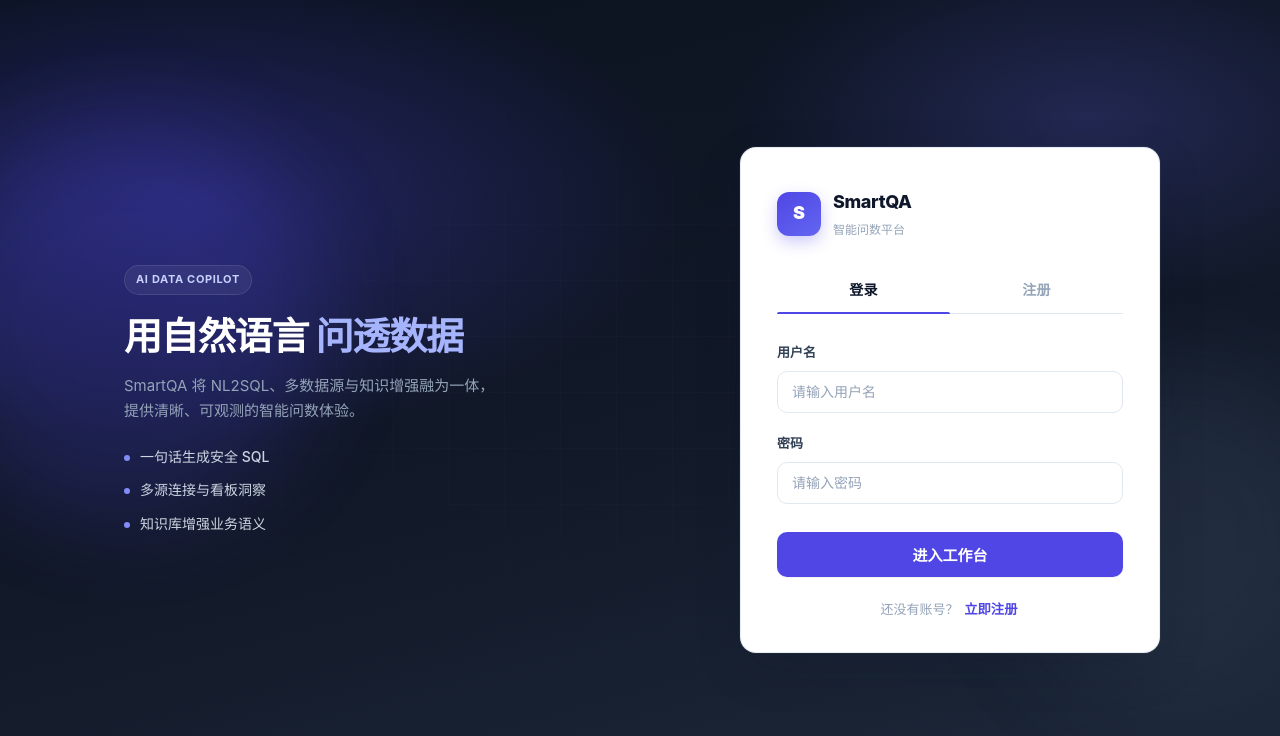
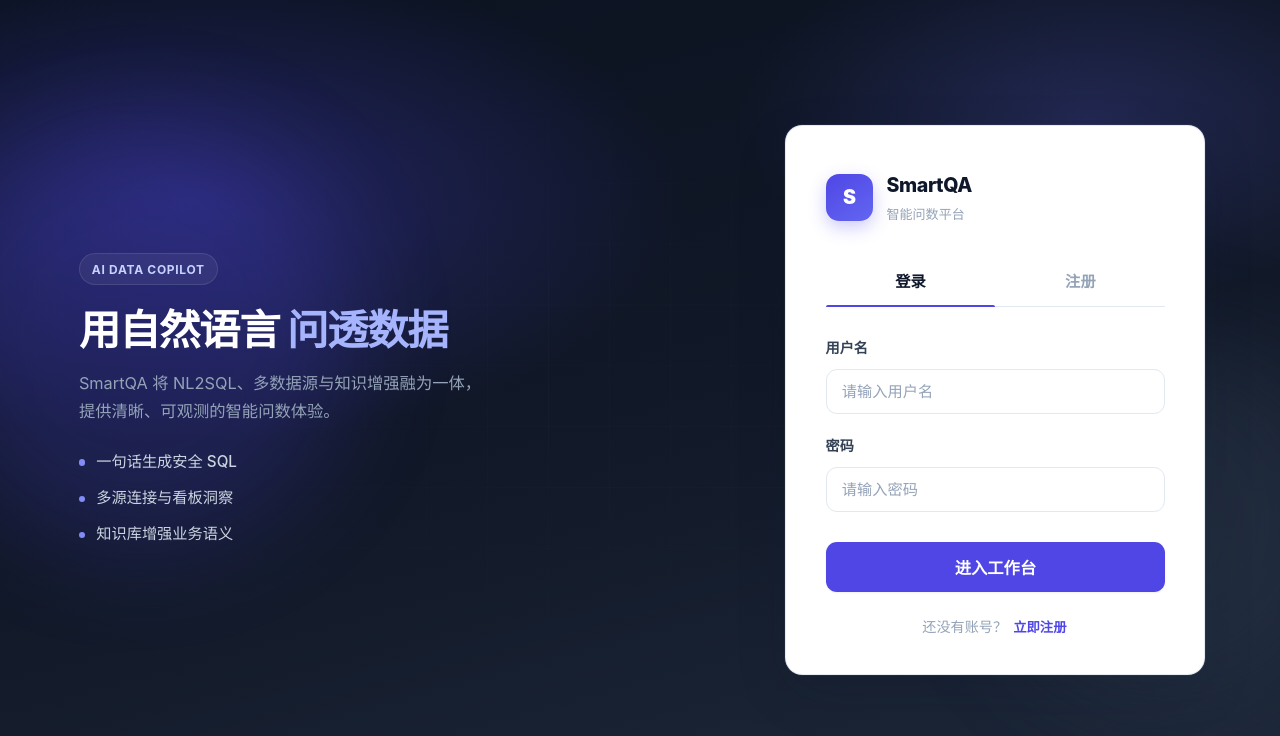
Before and after one commit to flowerwithwind/wenshu, a Vue app in the folder frontend/: page /login in a window 1280 px wide. Shown: the top 736 px of the page. Built offline with nearby package versions, Linux system fonts and the light colour scheme; no server answers.

Commit message:
feat(frontend): fluid root type scale for viewport-adaptive UI

```diff
--- a/frontend/package.json
+++ b/frontend/package.json
@@ -7,7 +7,9 @@
     "dev": "vite",
     "build": "vite build",
     "preview": "vite preview",
-    "test:ui": "node scripts/check-ui-tokens.mjs"
+    "test:ui": "node scripts/check-ui-tokens.mjs",
+    "test:scale": "node scripts/check-fluid-scale.mjs",
+    "test": "node scripts/check-ui-tokens.mjs && node scripts/check-fluid-scale.mjs"
   },
   "dependencies": {
     "vue": "^3.4.0",
--- a/frontend/src/layouts/AppLayout.vue
+++ b/frontend/src/layouts/AppLayout.vue
@@ -127,6 +127,7 @@ function isActive(item) {
 </script>
 
 <style scoped>
+/* Shell sizes in rem so they track the fluid root type scale */
 .app-shell {
   display: flex;
   height: 100vh;
@@ -138,80 +139,81 @@ function isActive(item) {
 }
 
 .nav-rail {
-  width: 228px;
+  width: 14.25rem;
   height: 100%;
   background: linear-gradient(180deg, var(--bg-sidebar) 0%, var(--bg-sidebar-elevated) 55%, #0f172a 100%);
   color: #e2e8f0;
   display: flex;
   flex-direction: column;
-  padding: 16px 12px;
+  padding: var(--space-md) 0.75rem;
   flex-shrink: 0;
   transition: width var(--transition-slow) var(--ease-out);
   z-index: 40;
   overflow: hidden;
   border-right: 1px solid rgba(148, 163, 184, 0.08);
-  box-shadow: 4px 0 24px rgba(2, 6, 23, 0.2);
+  box-shadow: 0.25rem 0 1.5rem rgba(2, 6, 23, 0.2);
 }
 
 .nav-rail.collapsed {
-  width: 72px;
+  width: 4.5rem;
 }
 
 .nav-brand {
   display: flex;
   align-items: center;
-  gap: 10px;
-  padding: 8px 10px 18px;
+  gap: 0.625rem;
+  padding: 0.5rem 0.625rem 1.125rem;
 }
 
 .brand-mark {
-  width: 36px;
-  height: 36px;
-  border-radius: 10px;
+  width: 2.25rem;
+  height: 2.25rem;
+  border-radius: 0.625rem;
   background: var(--brand-gradient);
   display: flex;
   align-items: center;
   justify-content: center;
   font-weight: 800;
+  font-size: 1rem;
   color: #fff;
   flex-shrink: 0;
-  box-shadow: 0 8px 18px rgba(79, 70, 229, 0.35);
+  box-shadow: 0 0.5rem 1.125rem rgba(79, 70, 229, 0.35);
 }
 
 .brand-title {
   font-weight: 800;
-  font-size: 15px;
+  font-size: 0.9375rem;
   letter-spacing: -0.02em;
 }
 
 .brand-sub {
-  font-size: 11px;
+  font-size: 0.6875rem;
   color: var(--text-tertiary);
 }
 
 .nav-menu {
   display: flex;
   flex-direction: column;
-  gap: 4px;
+  gap: var(--space-xs);
   flex: 1;
 }
 
 .nav-item {
   display: flex;
   align-items: center;
-  gap: 10px;
-  padding: 11px 12px;
-  border-radius: 12px;
+  gap: 0.625rem;
+  padding: 0.6875rem 0.75rem;
+  border-radius: 0.75rem;
   color: #94a3b8;
   text-decoration: none;
-  font-size: 13px;
+  font-size: 0.8125rem;
   font-weight: 600;
 }
 
 .nav-item:hover {
   background: rgba(255, 255, 255, 0.06);
   color: #e2e8f0;
-  transform: translateX(2px);
+  transform: translateX(0.125rem);
 }
 
 .nav-item.active {
@@ -222,35 +224,35 @@ function isActive(item) {
 
 .nav-icon {
   display: inline-flex;
-  width: 20px;
+  width: 1.25rem;
   justify-content: center;
   flex-shrink: 0;
 }
 
 .nav-user {
-  margin-top: 12px;
-  padding-top: 12px;
+  margin-top: 0.75rem;
+  padding-top: 0.75rem;
   border-top: 1px solid rgba(255, 255, 255, 0.06);
 }
 
 .user-info {
   display: flex;
   align-items: center;
-  gap: 10px;
-  padding: 8px 6px;
+  gap: 0.625rem;
+  padding: 0.5rem 0.375rem;
 }
 
 .user-avatar {
-  width: 32px;
-  height: 32px;
-  border-radius: 8px;
+  width: 2rem;
+  height: 2rem;
+  border-radius: 0.5rem;
   background: rgba(129, 140, 248, 0.25);
   color: #c7d2fe;
   display: flex;
   align-items: center;
   justify-content: center;
   font-weight: 700;
-  font-size: 13px;
+  font-size: 0.8125rem;
   flex-shrink: 0;
 }
 
@@ -260,7 +262,7 @@ function isActive(item) {
 }
 
 .user-name {
-  font-size: 13px;
+  font-size: 0.8125rem;
   font-weight: 600;
   color: #e2e8f0;
   white-space: nowrap;
@@ -272,10 +274,10 @@ function isActive(item) {
   border: none;
   background: none;
   color: #94a3b8;
-  font-size: 12px;
+  font-size: 0.75rem;
   padding: 0;
   cursor: pointer;
-  margin-top: 2px;
+  margin-top: 0.125rem;
 }
 
 .btn-logout:hover {
@@ -287,8 +289,8 @@ function isActive(item) {
   border: 1px solid rgba(255, 255, 255, 0.08);
   background: rgba(255, 255, 255, 0.04);
   color: #94a3b8;
-  border-radius: 10px;
-  padding: 10px;
+  border-radius: 0.625rem;
+  padding: 0.625rem;
   cursor: pointer;
   display: flex;
   align-items: center;
@@ -301,14 +303,14 @@ function isActive(item) {
 }
 
 .nav-toggle {
-  margin-top: 12px;
+  margin-top: 0.75rem;
   border: 1px solid rgba(255, 255, 255, 0.08);
   background: rgba(255, 255, 255, 0.04);
   color: #94a3b8;
-  border-radius: 10px;
-  padding: 8px;
+  border-radius: 0.625rem;
+  padding: 0.5rem;
   cursor: pointer;
-  font-size: 12px;
+  font-size: 0.75rem;
 }
 
 .nav-toggle:hover {
@@ -336,7 +338,7 @@ function isActive(item) {
 
 @media (max-width: 1024px) {
   .nav-rail {
-    width: 72px;
+    width: 4.5rem;
   }
   .nav-rail .brand-text,
   .nav-rail .nav-label,
--- a/frontend/src/style.css
+++ b/frontend/src/style.css
@@ -1,5 +1,19 @@
 /* ===== SmartQA Design Tokens (tech-forward, shared) ===== */
+/* Fluid root type scale: 14px@375 → 18px@1440 (see src/scale/fluidRoot.js) */
+html {
+  font-size: clamp(14px, calc(12.5915px + 0.3756vw), 18px);
+}
+
 :root {
+  /* Type scale (rem → scales with html font-size) */
+  --font-size-xs: 0.75rem;
+  --font-size-sm: 0.8125rem;
+  --font-size-base: 1rem;
+  --font-size-md: 1.0625rem;
+  --font-size-lg: 1.25rem;
+  --font-size-xl: 1.5rem;
+  --font-size-2xl: 1.75rem;
+
   /* Brand */
   --primary: #6366f1;
   --primary-hover: #4f46e5;
@@ -54,12 +68,12 @@
   --shadow-lg: 0 20px 50px rgba(15, 23, 42, 0.12);
   --shadow-glow: 0 0 0 1px rgba(99, 102, 241, 0.12), 0 12px 40px rgba(79, 70, 229, 0.18);
 
-  /* Radius */
-  --radius: 14px;
-  --radius-sm: 10px;
-  --radius-xs: 6px;
-  --radius-lg: 20px;
-  --radius-xl: 24px;
+  /* Radius (rem scales with root) */
+  --radius: 0.875rem;
+  --radius-sm: 0.625rem;
+  --radius-xs: 0.375rem;
+  --radius-lg: 1.25rem;
+  --radius-xl: 1.5rem;
   --radius-full: 9999px;
 
   /* Motion */
@@ -68,15 +82,15 @@
   --transition-slow: 0.35s cubic-bezier(0.4, 0, 0.2, 1);
   --ease-out: cubic-bezier(0.16, 1, 0.3, 1);
 
-  /* Spacing */
-  --space-xs: 4px;
-  --space-sm: 8px;
-  --space-md: 16px;
-  --space-lg: 24px;
-  --space-xl: 32px;
-  --space-2xl: 48px;
+  /* Spacing (rem → overall density scales with viewport) */
+  --space-xs: 0.25rem;
+  --space-sm: 0.5rem;
+  --space-md: 1rem;
+  --space-lg: 1.5rem;
+  --space-xl: 2rem;
+  --space-2xl: 3rem;
 
-  /* Breakpoints (documentation / media queries) */
+  /* Breakpoints stay px (viewport media queries) */
   --bp-sm: 640px;
   --bp-md: 768px;
   --bp-lg: 1024px;
@@ -99,6 +113,7 @@ body,
 body {
   font-family: -apple-system, BlinkMacSystemFont, 'Segoe UI', 'PingFang SC',
     'Hiragino Sans GB', 'Microsoft YaHei', sans-serif;
+  font-size: 1rem;
   background: var(--bg);
   color: var(--text);
   line-height: 1.6;
--- a/frontend/src/views/Login.vue
+++ b/frontend/src/views/Login.vue
@@ -187,20 +187,20 @@ async function handleSubmit() {
 .orb {
   position: absolute;
   border-radius: 50%;
-  filter: blur(48px);
+  filter: blur(3rem);
   opacity: 0.45;
   animation: floatOrb 14s ease-in-out infinite;
 }
 .orb-a {
-  width: min(42vw, 380px);
-  height: min(42vw, 380px);
+  width: min(42vw, 23.75rem);
+  height: min(42vw, 23.75rem);
   left: -6%;
   top: 18%;
   background: rgba(79, 70, 229, 0.5);
 }
 .orb-b {
-  width: min(36vw, 320px);
-  height: min(36vw, 320px);
+  width: min(36vw, 20rem);
+  height: min(36vw, 20rem);
   right: -4%;
   bottom: 12%;
   background: rgba(51, 65, 85, 0.8);
@@ -213,7 +213,7 @@ async function handleSubmit() {
   background-image:
     linear-gradient(rgba(255, 255, 255, 0.03) 1px, transparent 1px),
     linear-gradient(90deg, rgba(255, 255, 255, 0.03) 1px, transparent 1px);
-  background-size: 56px 56px;
+  background-size: 3.5rem 3.5rem;
   mask-image: radial-gradient(ellipse 75% 70% at 50% 45%, #000 15%, transparent 72%);
   opacity: 0.55;
 }
@@ -221,40 +221,40 @@ async function handleSubmit() {
 .login-shell {
   position: relative;
   z-index: 1;
-  width: min(1040px, 100%);
+  width: min(65rem, 100%);
   margin: auto;
   display: grid;
   grid-template-columns: 1.05fr 0.9fr;
-  gap: clamp(28px, 5vw, 64px);
+  gap: clamp(1.75rem, 5vw, 4rem);
   align-items: center;
-  padding: clamp(12px, 2vw, 28px) 0;
+  padding: clamp(0.75rem, 2vw, 1.75rem) 0;
 }
 
 .login-hero {
-  padding: 8px 4px;
+  padding: 0.5rem 0.25rem;
   animation: fadeIn 0.45s var(--ease-out);
 }
 
 .hero-badge {
   display: inline-flex;
-  padding: 5px 11px;
+  padding: 0.3125rem 0.6875rem;
   border-radius: var(--radius-full);
-  font-size: 11px;
+  font-size: 0.6875rem;
   font-weight: 700;
   letter-spacing: 0.06em;
   text-transform: uppercase;
   color: #c7d2fe;
   background: rgba(255, 255, 255, 0.06);
   border: 1px solid rgba(255, 255, 255, 0.1);
-  margin-bottom: 18px;
+  margin-bottom: 1.125rem;
 }
 
 .hero-title {
-  font-size: clamp(28px, 4vw, 38px);
+  font-size: clamp(1.75rem, 4vw, 2.375rem);
   font-weight: 800;
   line-height: 1.22;
   letter-spacing: -0.03em;
-  margin-bottom: 14px;
+  margin-bottom: 0.875rem;
 }
 
 .hero-highlight {
@@ -262,29 +262,29 @@ async function handleSubmit() {
 }
 
 .hero-desc {
-  font-size: 15px;
+  font-size: 0.9375rem;
   line-height: 1.7;
   color: #94a3b8;
   max-width: 40ch;
-  margin-bottom: 22px;
+  margin-bottom: 1.375rem;
 }
 
 .hero-points {
   list-style: none;
   display: flex;
   flex-direction: column;
-  gap: 11px;
+  gap: 0.6875rem;
   color: #cbd5e1;
-  font-size: 14px;
+  font-size: 0.875rem;
   font-weight: 500;
 }
 
 .hero-points .dot {
   display: inline-block;
-  width: 6px;
-  height: 6px;
+  width: 0.375rem;
+  height: 0.375rem;
   border-radius: 50%;
-  margin-right: 10px;
+  margin-right: 0.625rem;
   background: #818cf8;
   vertical-align: middle;
 }
@@ -298,13 +298,13 @@ async function handleSubmit() {
 /* —— 方案 B 核心：不透明白卡、大留白、轻阴影 —— */
 .login-card--solid {
   width: 100%;
-  padding: clamp(32px, 4.5vw, 40px) clamp(28px, 4vw, 36px) 32px;
-  border-radius: 16px;
+  padding: clamp(2rem, 4.5vw, 2.5rem) clamp(1.75rem, 4vw, 2.25rem) 2rem;
+  border-radius: 1rem;
   background: #ffffff;
   border: 1px solid rgba(226, 232, 240, 0.9);
   box-shadow:
-    0 1px 2px rgba(15, 23, 42, 0.04),
-    0 16px 48px rgba(15, 23, 42, 0.14),
+    0 1px 0.125rem rgba(15, 23, 42, 0.04),
+    0 1rem 3rem rgba(15, 23, 42, 0.14),
     0 0 0 1px rgba(255, 255, 255, 0.06);
   color: var(--text);
   backdrop-filter: none;
@@ -314,27 +314,27 @@ async function handleSubmit() {
 .login-brand {
   display: flex;
   align-items: center;
-  gap: 12px;
-  margin-bottom: 28px;
+  gap: 0.75rem;
+  margin-bottom: 1.75rem;
 }
 
 .brand-mark {
-  width: 44px;
-  height: 44px;
-  border-radius: 12px;
+  width: 2.75rem;
+  height: 2.75rem;
+  border-radius: 0.75rem;
   background: linear-gradient(145deg, #4f46e5, #6366f1);
   display: inline-flex;
   align-items: center;
   justify-content: center;
   font-weight: 900;
-  font-size: 18px;
+  font-size: 1.125rem;
   color: #fff;
   flex-shrink: 0;
-  box-shadow: 0 6px 16px rgba(79, 70, 229, 0.28);
+  box-shadow: 0 0.375rem 1rem rgba(79, 70, 229, 0.28);
 }
 
 .brand-title {
-  font-size: 18px;
+  font-size: 1.125rem;
   font-weight: 800;
   letter-spacing: -0.02em;
   color: #0f172a;
@@ -342,9 +342,9 @@ async function handleSubmit() {
 }
 
 .brand-sub {
-  font-size: 12px;
+  font-size: 0.75rem;
   color: #94a3b8;
-  margin: 3px 0 0;
+  margin: 0.1875rem 0 0;
   font-weight: 500;
 }
 
@@ -357,7 +357,7 @@ async function handleSubmit() {
   border-bottom: 1px solid #e2e8f0;
   border-radius: 0;
   padding: 0;
-  margin-bottom: 28px;
+  margin-bottom: 1.75rem;
 }
 
 .tab-btn {
@@ -365,9 +365,9 @@ async function handleSubmit() {
   z-index: 1;
   border: none;
   background: transparent;
-  padding: 12px 8px 14px;
+  padding: 0.75rem 0.5rem 0.875rem;
   border-radius: 0;
-  font-size: 14px;
+  font-size: 0.875rem;
   font-weight: 600;
   color: #94a3b8;
   cursor: pointer;
@@ -388,9 +388,9 @@ async function handleSubmit() {
   bottom: -1px;
   left: 0;
   width: 50%;
-  height: 2px;
+  height: 0.125rem;
   background: #4f46e5;
-  border-radius: 2px 2px 0 0;
+  border-radius: 0.125rem 0.125rem 0 0;
   transition: transform 0.3s var(--ease-out);
 }
 
@@ -402,24 +402,24 @@ async function handleSubmit() {
   background: #fef2f2;
   color: #dc2626;
   border: 1px solid #fecaca;
-  border-radius: 10px;
-  padding: 10px 14px;
-  font-size: 13px;
-  margin-bottom: 18px;
+  border-radius: 0.625rem;
+  padding: 0.625rem 0.875rem;
+  font-size: 0.8125rem;
+  margin-bottom: 1.125rem;
 }
 
 .login-form {
   display: flex;
   flex-direction: column;
-  gap: 20px;
+  gap: 1.25rem;
 }
 
 .form-field label {
   display: block;
-  font-size: 13px;
+  font-size: 0.8125rem;
   font-weight: 600;
   color: #334155;
-  margin-bottom: 8px;
+  margin-bottom: 0.5rem;
 }
 
 .form-field .optional {
@@ -430,9 +430,9 @@ async function handleSubmit() {
 .form-field input {
   width: 100%;
   border: 1px solid #e2e8f0;
-  border-radius: 10px;
-  padding: 12px 14px;
-  font-size: 14px;
+  border-radius: 0.625rem;
+  padding: 0.75rem 0.875rem;
+  font-size: 0.875rem;
   color: #0f172a;
   background: #fff;
   outline: none;
@@ -449,33 +449,33 @@ async function handleSubmit() {
 
 .form-field input:focus {
   border-color: #6366f1;
-  box-shadow: 0 0 0 3px rgba(99, 102, 241, 0.12);
+  box-shadow: 0 0 0 0.1875rem rgba(99, 102, 241, 0.12);
   background: #fff;
 }
 
 /* 沉稳实心主按钮（非花哨渐变条） */
 .submit-btn--solid {
   width: 100%;
-  margin-top: 8px;
-  padding: 12px 16px;
-  font-size: 15px;
+  margin-top: 0.5rem;
+  padding: 0.75rem 1rem;
+  font-size: 0.9375rem;
   font-weight: 700;
   color: #fff;
   border: none;
-  border-radius: 10px;
+  border-radius: 0.625rem;
   background: #4f46e5;
   cursor: pointer;
   display: flex;
   align-items: center;
   justify-content: center;
-  gap: 8px;
-  box-shadow: 0 1px 2px rgba(15, 23, 42, 0.06);
+  gap: 0.5rem;
+  box-shadow: 0 1px 0.125rem rgba(15, 23, 42, 0.06);
   transition: background 0.15s ease, transform 0.12s ease, box-shadow 0.15s ease;
 }
 
 .submit-btn--solid:hover:not(:disabled) {
   background: #4338ca;
-  box-shadow: 0 8px 20px rgba(67, 56, 202, 0.28);
+  box-shadow: 0 0.5rem 1.25rem rgba(67, 56, 202, 0.28);
   transform: translateY(-1px);
 }
 
@@ -491,18 +491,18 @@ async function handleSubmit() {
 }
 
 .spinner {
-  width: 16px;
-  height: 16px;
-  border: 2px solid rgba(255, 255, 255, 0.3);
+  width: 1rem;
+  height: 1rem;
+  border: 0.125rem solid rgba(255, 255, 255, 0.3);
   border-top-color: #fff;
   border-radius: 50%;
   animation: spin 0.6s linear infinite;
 }
 
 .login-footnote {
-  margin-top: 22px;
+  margin-top: 1.375rem;
   text-align: center;
-  font-size: 13px;
+  font-size: 0.8125rem;
   color: #94a3b8;
 }
 
@@ -512,7 +512,7 @@ async function handleSubmit() {
   color: #4f46e5;
   font-weight: 700;
   cursor: pointer;
-  padding: 0 2px;
+  padding: 0 0.125rem;
 }
 
 .linkish:hover {
@@ -532,7 +532,7 @@ async function handleSubmit() {
 }
 .fade-slide-enter-to,
 .fade-slide-leave-from {
-  max-height: 120px;
+  max-height: 7.5rem;
 }
 
 @media (max-width: 900px) {
@@ -558,10 +558,10 @@ async function handleSubmit() {
 
 @media (max-width: 480px) {
   .login-page {
-    padding: 16px 12px;
+    padding: 1rem 0.75rem;
   }
   .login-card--solid {
-    padding: 28px 20px 24px;
+    padding: 1.75rem 1.25rem 1.5rem;
   }
 }
 </style>
```
Also changed, not shown: frontend/scripts/check-fluid-scale.mjs (added, +59 -0 lines), frontend/src/scale/fluidRoot.js (added, +48 -0 lines), frontend/src/views/Home.vue (+109 -109 lines).
